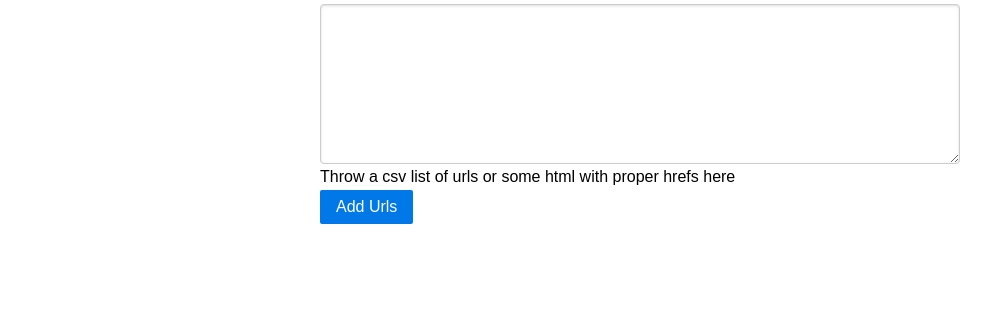
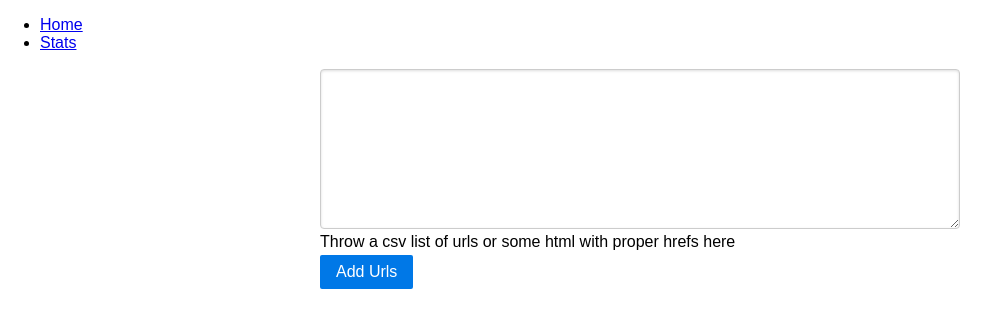
Before and after one commit to danieluhl/click-tracker, a React (Create React App) app: page / in a window 1280 px wide. Shown: the top 328 px of the page, without its empty margins (0-999 px from the left). Built offline with nearby package versions, Linux system fonts and the light colour scheme.

Commit message:
adds victory

```diff
--- a/package.json
+++ b/package.json
@@ -11,8 +11,10 @@
     "purecss": "^1.0.0",
     "react": "^16.8.0-alpha.0",
     "react-dom": "^16.8.0-alpha.0",
+    "react-router-dom": "^4.3.1",
     "react-scripts": "^2.1.3",
-    "unique-slug": "^2.0.1"
+    "unique-slug": "^2.0.1",
+    "victory": "^32.0.0"
   },
   "scripts": {
     "start": "run-p start:**",
--- /dev/null
+++ b/src/Stats.js
@@ -0,0 +1,18 @@
+import React, { Component } from 'react';
+import { VictoryLine, VictoryChart, VictoryTheme } from 'victory';
+
+export default class Stats extends Component {
+  render() {
+    return (
+      <VictoryChart theme={VictoryTheme.material}>
+        <VictoryLine
+          style={{
+            data: { stroke: '#c43a31' },
+            parent: { border: '1px solid #ccc' }
+          }}
+          data={[{ x: 1, y: 2 }, { x: 2, y: 3 }, { x: 3, y: 5 }, { x: 4, y: 4 }, { x: 5, y: 7 }]}
+        />
+      </VictoryChart>
+    );
+  }
+}
--- a/src/async-lambda-handler-maker.js
+++ b/src/async-lambda-handler-maker.js
@@ -9,6 +9,7 @@ export default fn => {
     });
 };
 
+// I guess the above is the same as:
 // export default fn => {
 //   return async (...params) => {
 //     try {
--- a/src/index.js
+++ b/src/index.js
@@ -1,13 +1,62 @@
-import React from 'react';
+import React, { Component } from 'react';
 import ReactDOM from 'react-dom';
 import './index.css';
 import App from './App';
+import Stats from './Stats';
 import * as serviceWorker from './serviceWorker';
 import pure from 'purecss';
+import { Route, Link, BrowserRouter as Router, Switch } from 'react-router-dom';
 
-ReactDOM.render(<App />, document.getElementById('root'));
+class Notfound extends Component {
+  render() {
+    return <div>Page Not Found</div>;
+  }
+}
+
+class Redirect extends Component {
+  render() {
+    return <App />;
+  }
+}
+
+class Page extends Component {
+  render() {
+    return (
+      <div>
+        <ul>
+          <li>
+            <Link to="/">Home</Link>
+          </li>
+          <li>
+            <Link to="/stats">Stats</Link>
+          </li>
+        </ul>
+        <Switch>
+          <Route path="/stats" component={Stats} />
+          <Route path="/" component={App} />
+          <Route component={Notfound} />
+        </Switch>
+      </div>
+    );
+  }
+}
+
+const routing = (
+  <Router>
+    <div>
+      <Switch>
+        <Route path="/stats" component={Page} />
+        <Route path="/" component={Page} />
+        <Route path="/:hash" component={Redirect} />
+        <Route component={Page} />
+      </Switch>
+    </div>
+  </Router>
+);
+
+ReactDOM.render(routing, document.getElementById('root'));
 
 // If you want your app to work offline and load faster, you can change
 // unregister() to register() below. Note this comes with some pitfalls.
 // Learn more about service workers: http://bit.ly/CRA-PWA
-serviceWorker.unregister();
+// serviceWorker.unregister();
```
Also changed, not shown: 1 other file (tests, documents, lock files or other folders).
